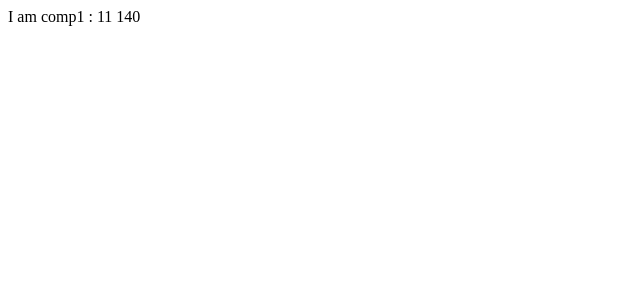
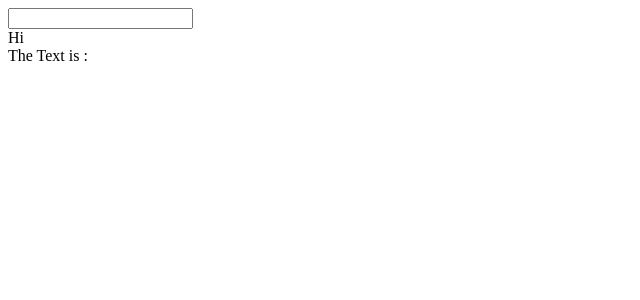
Before and after one commit to kuldeeparmar/React-, a React app: page / in a window 1280 px wide. Shown: the top 300 px of the page, without its empty margins (0-640 px from the left). Built offline with nearby package versions, Linux system fonts and the light colour scheme.

Commit message:
Explore Render Props Design Pattern

```diff
--- a/src/App.js
+++ b/src/App.js
@@ -1,15 +1,16 @@
 import React from "react";
 import { Route,Routes,Link,useParams } from "react-router-dom";
 import Comp1 from './Comp1.jsx'
-
-
+import InputProps from "./InputProps.jsx";
 
 const App = () => {
 
 
+  const fun1 = (value) => <div>The Text is : {value}</div>;
+
   return (
     <>
-    <Comp1 num='11'/>
+     <InputProps nothing={fun1}><div>Hi</div></InputProps>
     </>
   );
 };
--- /dev/null
+++ b/src/InputProps.jsx
@@ -0,0 +1,20 @@
+import React,{useState} from 'react'
+
+const InputProps = (props) => {
+
+    const [text,setText] = useState('');
+
+    const {children,nothing} = props;
+
+
+
+    const handleChange = (e) => {
+        setText(e.target.value);
+    }
+    return <>
+    <input value={text} onChange={handleChange}/>
+    {children} {nothing(text)}
+    </>
+}
+
+export default InputProps;
```
